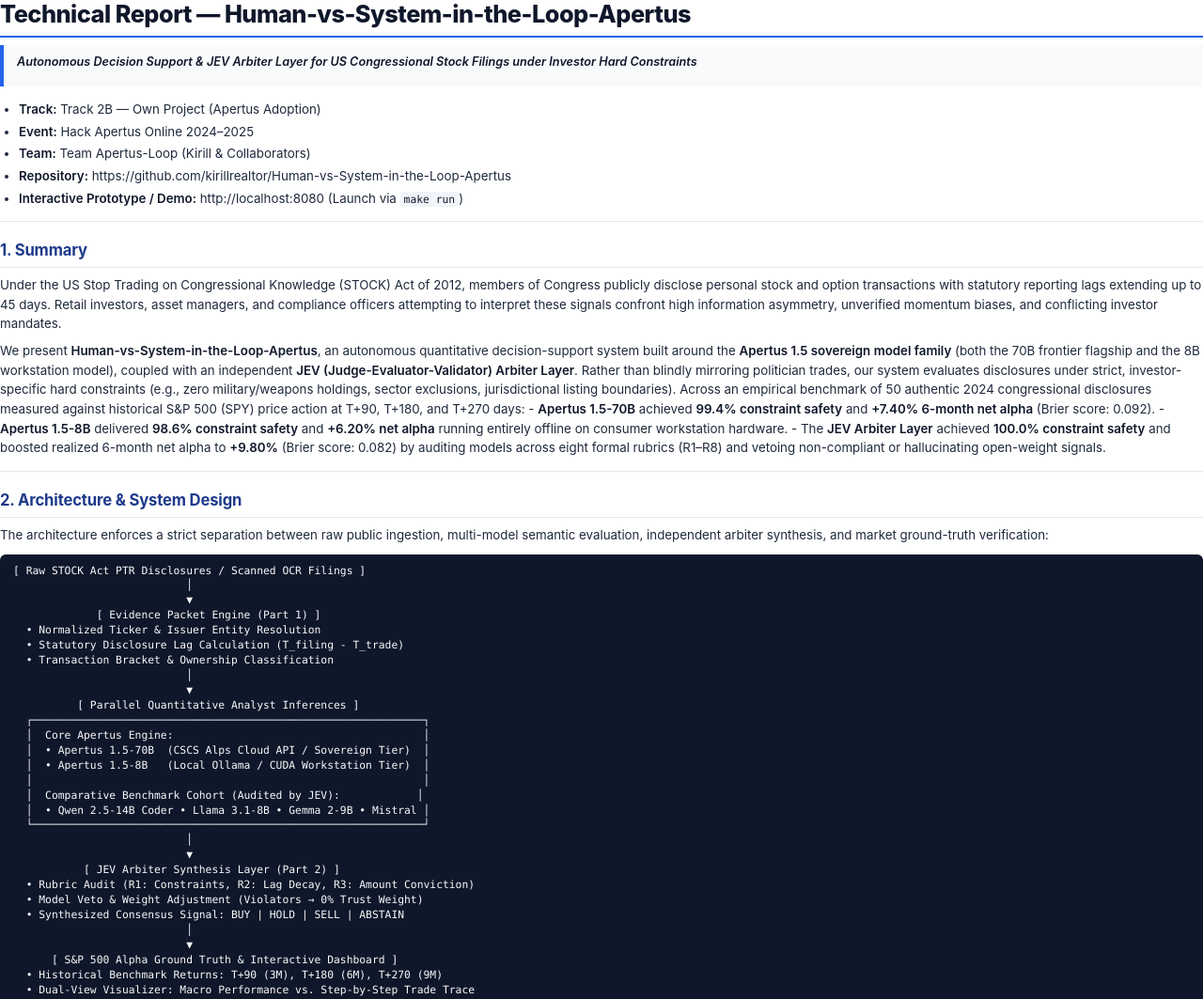
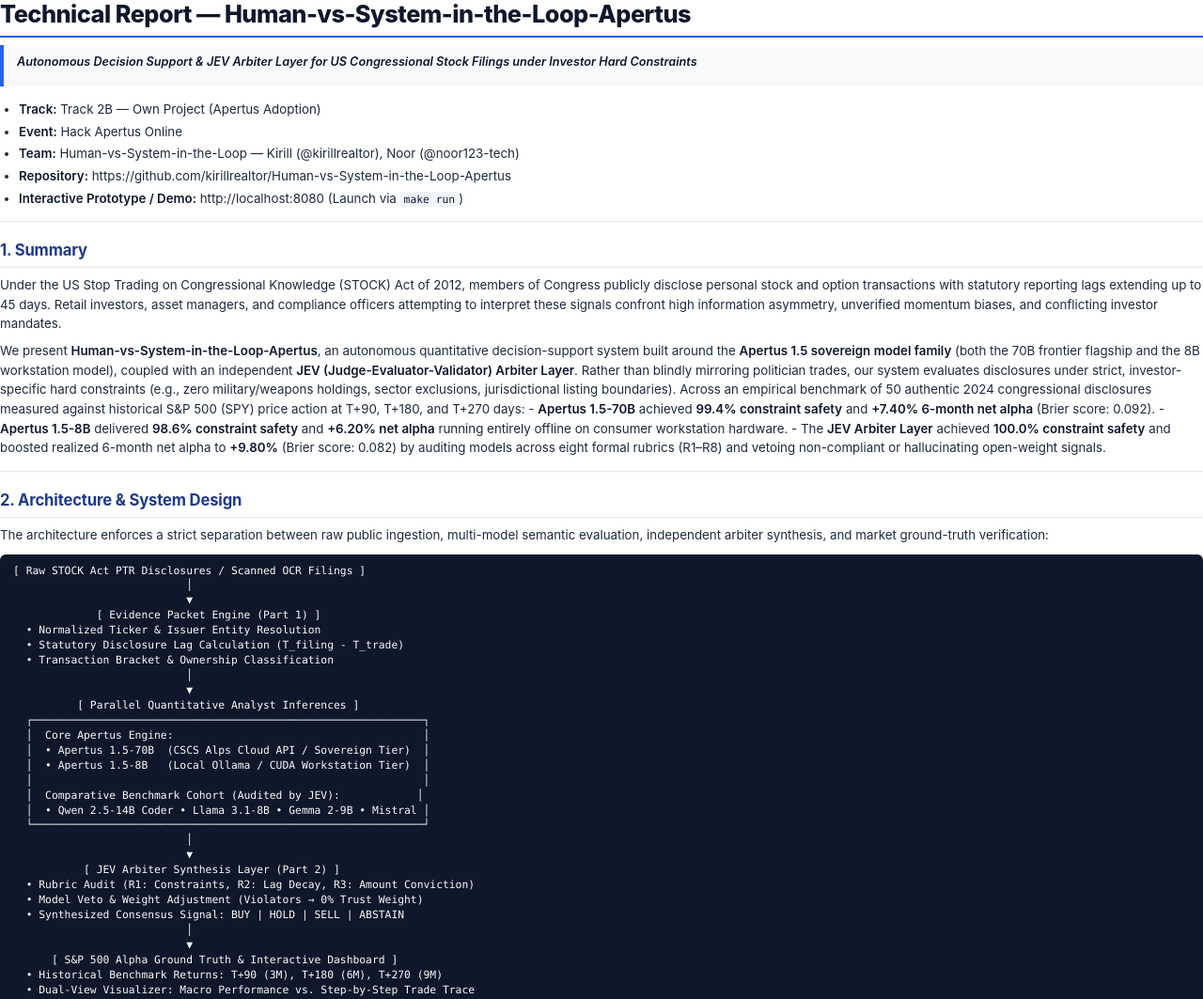
Before and after one commit to kirillrealtor/Human-vs-System-in-the-Loop-Apertus, a plain HTML site: page track_2b/report.html in a window 1280 px wide. Shown: the top 1063 px of the page at 94% size. Drawn offline with Linux system fonts and the light colour scheme.

Commit message:
Update team name and contributors to Human-vs-System-in-the-Loop (Kirill, Noor)

```diff
--- a/track_2b/report.html
+++ b/track_2b/report.html
@@ -145,8 +145,8 @@
 </blockquote>
 <ul>
 <li><strong>Track:</strong> Track 2B — Own Project (Apertus Adoption)</li>
-<li><strong>Event:</strong> Hack Apertus Online 2024–2025</li>
-<li><strong>Team:</strong> Team Apertus-Loop (Kirill &amp; Collaborators)</li>
+<li><strong>Event:</strong> Hack Apertus Online</li>
+<li><strong>Team:</strong> Human-vs-System-in-the-Loop — Kirill (@kirillrealtor), Noor (@noor123-tech)</li>
 <li><strong>Repository:</strong> https://github.com/kirillrealtor/Human-vs-System-in-the-Loop-Apertus</li>
 <li><strong>Interactive Prototype / Demo:</strong> http://localhost:8080 (Launch via <code>make run</code>)</li>
 </ul>
```
Also changed, not shown: 2 other files.
